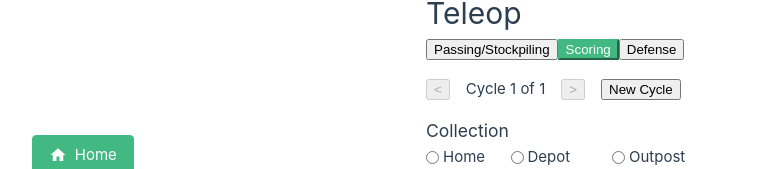
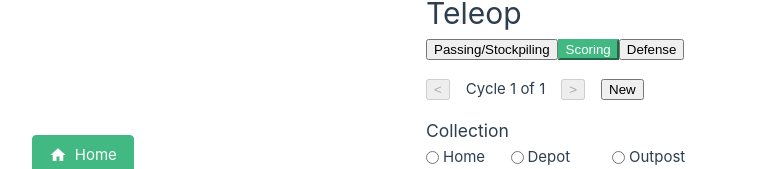
Before and after one commit to lauramoore/2026RebuiltScout, a Vue app: page /scout/1/1/1/teleop/scoring in a window 1280 px wide. Shown: the part 237-406 px from the top of the page, without its empty margins (214-985 px from the left). Built offline with nearby package versions, Linux system fonts and the light colour scheme; no server answers; sample sign-in values are in the browser's storage.

Commit message:
cleanup composeables

```diff
--- a/src/scout/components/AutonClimb.vue
+++ b/src/scout/components/AutonClimb.vue
@@ -1,14 +1,14 @@
 <template>
-  <h3>Climb</h3>
+  <h2>Climb</h2>
   <div class="form-group">
     <label>
-      <input type="radio" value="0" v-model="climbed" />None
+      <input type="radio" value="0" v-model="climbLevel" />None
     </label>
      <label>
-      <input type="radio" value="1" v-model="climbed" />1
+      <input type="radio" value="1" v-model="climbLevel" />1
     </label>
      <label>
-      <input type="radio" value="-1" />Failed
+      <input type="radio" value="-1"  v-model="climbLevel" />Failed
     </label>
   </div>
   <div class="form-group">
--- a/src/scout/components/CycleNavigator.vue
+++ b/src/scout/components/CycleNavigator.vue
@@ -3,7 +3,7 @@
     <button @click="$emit('previous')" :disabled="currentIndex === 0" type="button">&lt;</button>
     <span>Cycle {{ currentIndex + 1 }} of {{ totalCycles }}</span>
     <button @click="$emit('next')" :disabled="currentIndex >= totalCycles - 1" type="button">&gt;</button>
-    <button @click="$emit('add')" type="button">{{ newButtonText }}</button>
+    <button @click="$emit('add')" type="button">New</button>
   </div>
 </template>
 
@@ -16,10 +16,6 @@ defineProps({
   totalCycles: {
     type: Number,
     required: true
-  },
-  newButtonText: {
-    type: String,
-    default: 'New'
   }
 });
 
--- a/src/scout/components/ScoutAuton.vue
+++ b/src/scout/components/ScoutAuton.vue
@@ -23,7 +23,7 @@
   </div>
 
   <div>
-    <AutonClimb />
+    <AutonClimb  v-model="climb" />
   </div>
 </template>
 <script setup>
@@ -43,15 +43,16 @@ const model = computed({
   set: (value) => emit('update:modelValue', value)
 });
 
-const climb = computed({
-  get: () => model.value.autonClimb || false,
-  set: (val) => model.value = { ...model.value, autonClimb: val }
-});
-
 const startAt = computed({
   get: () => model.value.startAt || {} ,
   set: (val) => model.value = { ...model.value, startAt: val }
 });
+
+const climb = computed({
+  get: () => model.value.climb || {} ,
+  set: (val) => model.value = { ...model.value, climb: val }
+});
+
 
 const cycleKey = ref('scoring');
 
--- a/src/scout/components/ScoutTeleop.vue
+++ b/src/scout/components/ScoutTeleop.vue
@@ -12,13 +12,14 @@
     </router-link>
   </div>
 
-  <CycleNavigator v-if="currentCycleType" :current-index="currentIndex" :total-cycles="cycles.length" @previous="previousCycle" @next="nextCycle" @add="addCycle" new-button-text="New Cycle" />
+  <CycleNavigator v-if="currentCycleType" :current-index="currentIndex" :total-cycles="cycles.length" @previous="previousCycle" @next="nextCycle" @add="addCycle" />
 
   <!-- The router will render the matched child component here. -->
   <!-- We use v-slot to pass the correct v-model (a single cycle object) to the rendered component. -->
   <router-view v-slot="{ Component }">
     <component :is="Component" v-model="currentCycleModel" />
   </router-view>
+
   <EndgameClimb v-model="climb" />
 </template>
 <script setup>
--- a/src/scout/composables/useClimb.js
+++ b/src/scout/composables/useClimb.js
@@ -12,13 +12,11 @@ export function useClimb(climbModel) {
 
   const climbLevel = useClimbProperty('level');
   const climbStart = useClimbProperty('start');
-  const climbFailed = useClimbProperty('failed');
   const climbDismount = useClimbProperty('dismount')
 
   return {
     climbLevel,
     climbStart,
-    climbFailed,
     climbDismount
   };
 }
```
